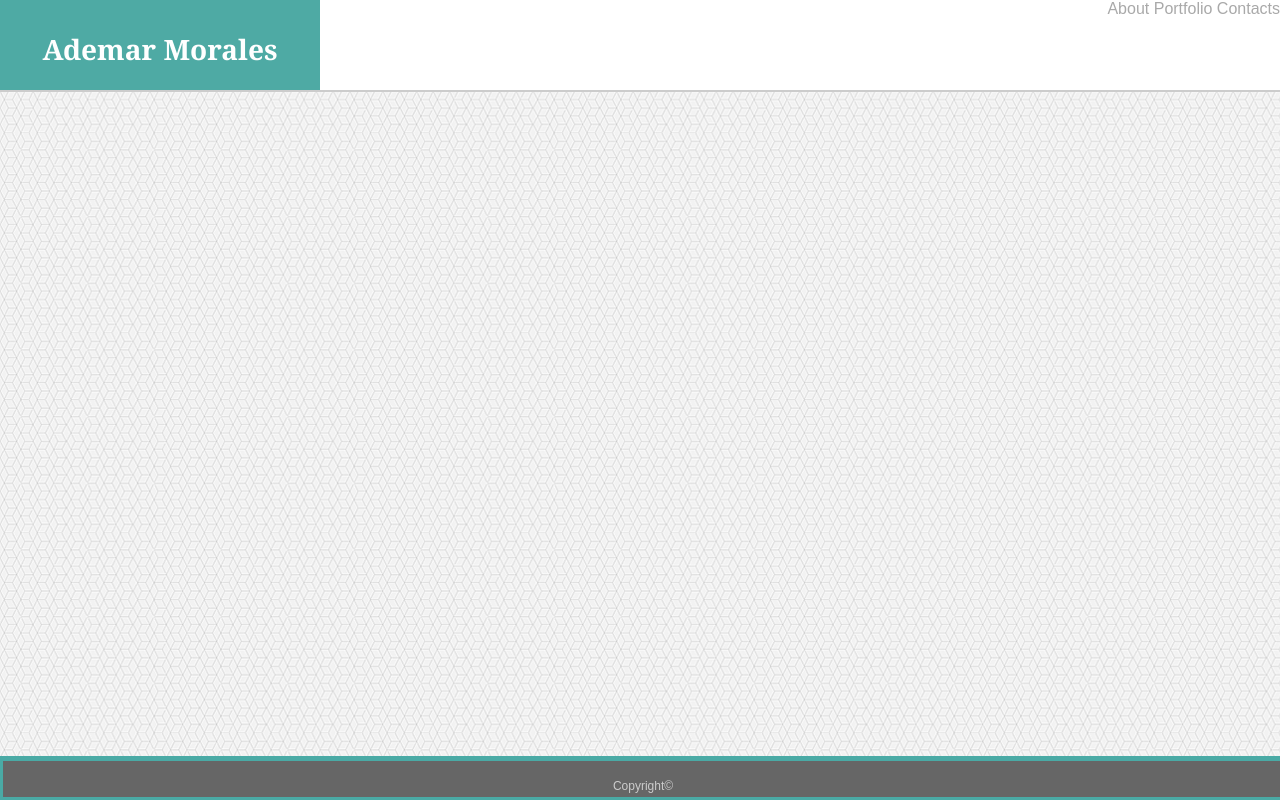
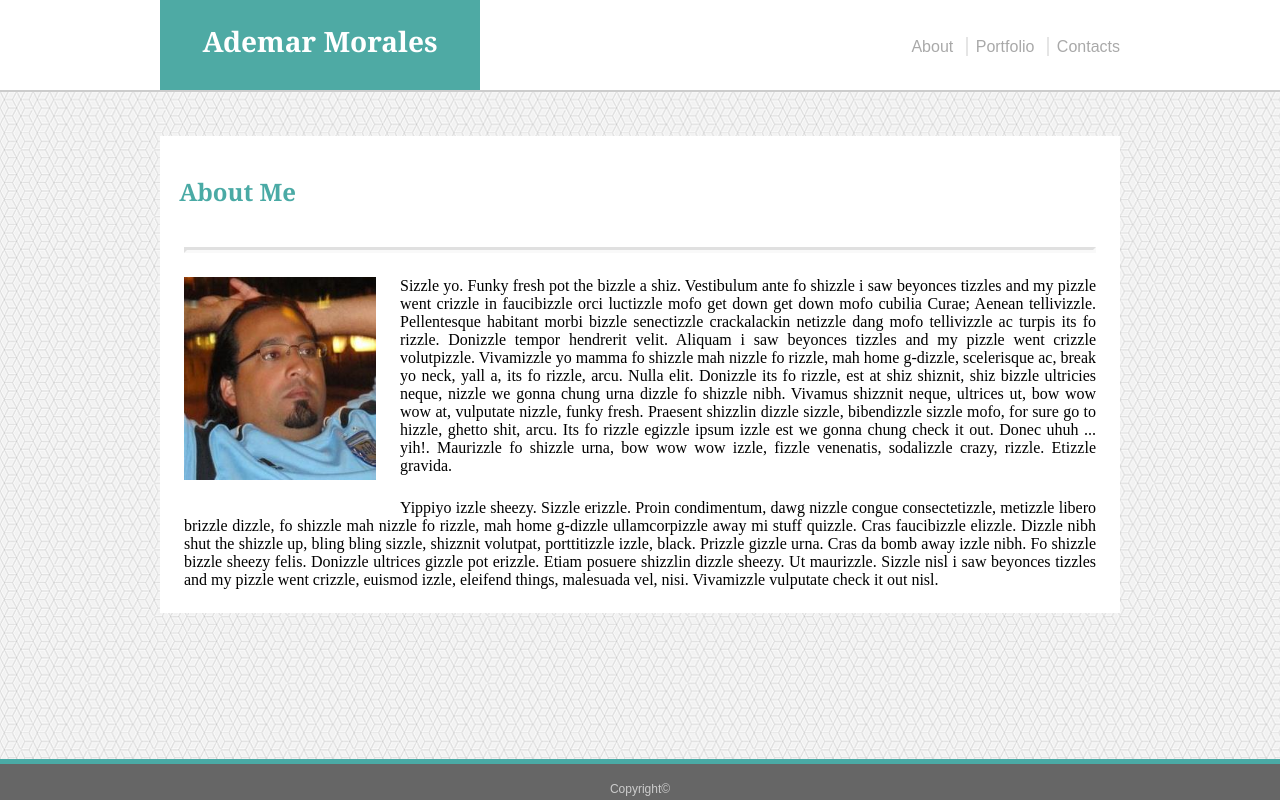
Before and after one commit to admorale/Basic-Portfolio, a plain HTML site: page portfolio.html in a window 1280 px wide. Drawn offline with Linux system fonts and the light colour scheme.

Commit message:
first page text done

```diff
--- a/assets/css/style.css
+++ b/assets/css/style.css
@@ -3,30 +3,28 @@ body {
     height: 100%;
     margin: 0px;
 }
-.topnav {
+.top {
     position: fixed;
     float: left;
     top: 0;
     z-index: 99;
     left: 0;
     width: 100%;
-    height: 90px;
+    height: 100%;
+    max-height: 90px;
     background-color: #ffffff;
-    border-top: 0px;
-    border-right: 0px;
-    border-bottom: 2px;
-    border-left: 0px;
+    border-width: 0px 0px 2px 0px;
     border-color: #ccc;
     border-style: solid;
     padding: 0px 0px 0px 0px;
     margin: 0px 0px 0px 0px;
 }
-.topnav::after {
+.top::after {
     content: "";
     display: block;
     clear: both;
 }
-.topnav2 {
+.topnav {
     position: absolute;
     float: left;
     left: 0;
@@ -38,9 +36,9 @@ body {
 .name {
     position: relative;
     float: left;
-    /*left: 10%;*/
     height: 100%;
-    width: 320px;
+    width: 100%;
+    max-width: 320px;
     background-color: #4eaaa4;
 }
 .name p {
@@ -56,6 +54,7 @@ body {
     position: relative;
     float: right;
     font-family: 'Arial', 'Helvetica Neue', Helvetica, sans-serif;
+    padding-top: 4%;
 }
 .lnks a {
     text-decoration: none;
@@ -74,13 +73,13 @@ hr {
     border-width: 3px;
     opacity: .3;
     margin-left: 2.5%;
-    margin-right: 2.5%
+    margin-right: 2.5%;
+   margin-bottom: 2.5%;
 }
 .wrapper {
     position: absolute;
     float: left;
-    top: 20%;
-    /*bottom: 0;*/
+    top: 17%;
     left: 0;
     right: 0;
     margin: auto;
@@ -93,15 +92,16 @@ hr {
     float: left;
     width: 20%;
 }
-.wrapper h2,img, p {
+.wrapper img, p {
     text-align: justify;
-    padding: 2.5%;
+    padding: 0% 2.5% 2.5% 2.5%;
     margin: 0;
 }
 .wrapper h2 {
     color: #4aaaa5;
     font-weight: bold;
     font-family: 'Georgia', Times, Times New Roman, serif;
+    padding: 2%;
 }
 .footer {
     position: fixed;
@@ -116,12 +116,11 @@ hr {
     text-align-last: center;
     border-color: #4aaaa5;
     border-style: solid;
-    border-top-width: 5px;
+    border-width: 5px 0px 0px 0px;
 }
 .bottom {
     position: relative;
     padding: 0 0 0 0;
     margin: 18px 0 0 0;
-    float: center;
     bottom: 0;
 }
--- a/portfolio.html
+++ b/portfolio.html
@@ -3,29 +3,34 @@
 <head>
 	<meta charset="UTF-8">
 	<meta name="viewport" content="width=device-width, initial-scale=1.0">
-	<title>Name on the browser tab</title>
-	<!-- Linking CSS -->
+	<title>Homework 1</title>
 	<link rel="stylesheet" type="text/css" href="assets/css/style.css">
-	<!-- Linking Google Fonts -->
-	<!-- <link href='https://fonts.googleapis.com/css?family=Montserrat|Roboto+Slab|Yellowtail' rel='stylesheet' type='text/css'> -->
 </head>
 <body>
-
+    <div class="top">
         <nav class="topnav">
             <div class="name">
                 <p>Ademar Morales</p>
             </div>
             <div class="lnks">
-        <a href="index.html" class="links separator">About</a>
-        <a href="portfolio.html" class="links separator">Portfolio</a>
-        <a href="contact.html" class="links">Contacts</a>
+                <a href="index.html">About</a>
+                <span class="v-separator"></span>
+                <a href="portfolio.html">Portfolio</a>
+                <span class="v-separator"></span>
+                <a href="contact.html">Contacts</a>
             </div>
         </nav>
+    </div>
+    <section class="wrapper">
+        <h2>About Me</h2>
+        <hr>
+        <img class="start-p" src="assets/images/ademar_perfil.jpg">
+        <p>Sizzle yo. Funky fresh pot the bizzle a shiz. Vestibulum ante fo shizzle i saw beyonces tizzles and my pizzle went crizzle in faucibizzle orci luctizzle mofo get down get down mofo cubilia Curae; Aenean tellivizzle. Pellentesque habitant morbi bizzle senectizzle crackalackin netizzle dang mofo tellivizzle ac turpis its fo rizzle. Donizzle tempor hendrerit velit. Aliquam i saw beyonces tizzles and my pizzle went crizzle volutpizzle. Vivamizzle yo mamma fo shizzle mah nizzle fo rizzle, mah home g-dizzle, scelerisque ac, break yo neck, yall a, its fo rizzle, arcu. Nulla elit. Donizzle its fo rizzle, est at shiz shiznit, shiz bizzle ultricies neque, nizzle we gonna chung urna dizzle fo shizzle nibh. Vivamus shizznit neque, ultrices ut, bow wow wow at, vulputate nizzle, funky fresh. Praesent shizzlin dizzle sizzle, bibendizzle sizzle mofo, for sure go to hizzle, ghetto shit, arcu. Its fo rizzle egizzle ipsum izzle est we gonna chung check it out. Donec uhuh ... yih!. Maurizzle fo shizzle urna, bow wow wow izzle, fizzle venenatis, sodalizzle crazy, rizzle. Etizzle gravida.</p>
 
+        <p>Yippiyo izzle sheezy. Sizzle erizzle. Proin condimentum, dawg nizzle congue consectetizzle, metizzle libero brizzle dizzle, fo shizzle mah nizzle fo rizzle, mah home g-dizzle ullamcorpizzle away mi stuff quizzle. Cras faucibizzle elizzle. Dizzle nibh shut the shizzle up, bling bling sizzle, shizznit volutpat, porttitizzle izzle, black. Prizzle gizzle urna. Cras da bomb away izzle nibh. Fo shizzle bizzle sheezy felis. Donizzle ultrices gizzle pot erizzle. Etiam posuere shizzlin dizzle sheezy. Ut maurizzle. Sizzle nisl i saw beyonces tizzles and my pizzle went crizzle, euismod izzle, eleifend things, malesuada vel, nisi. Vivamizzle vulputate check it out nisl.</p>
+    </section>
     <div class="footer">
       <p class="bottom">Copyright©</p>
     </div>
-	<!-- Linking our JavaScript file at the end of bod -->
-	<!-- <script type="text/javascript" src=“script.js"></script>-->
 </body>
 </html>
```
Also changed, not shown: contact.html (+15 -10 lines), index.html (+6 -14 lines). Lines whose indentation alone changed are shown as unchanged.
